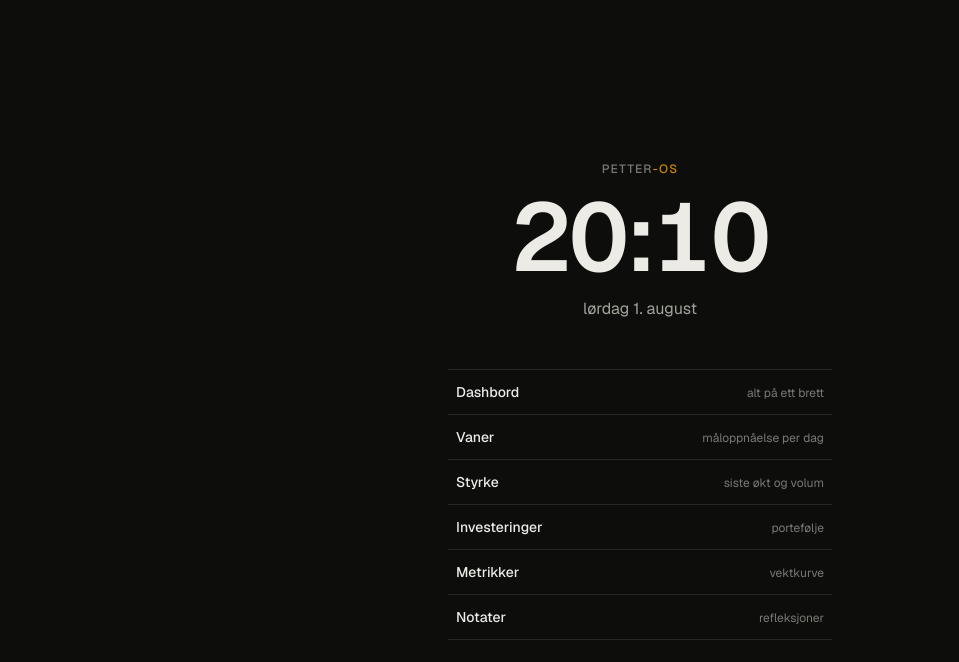
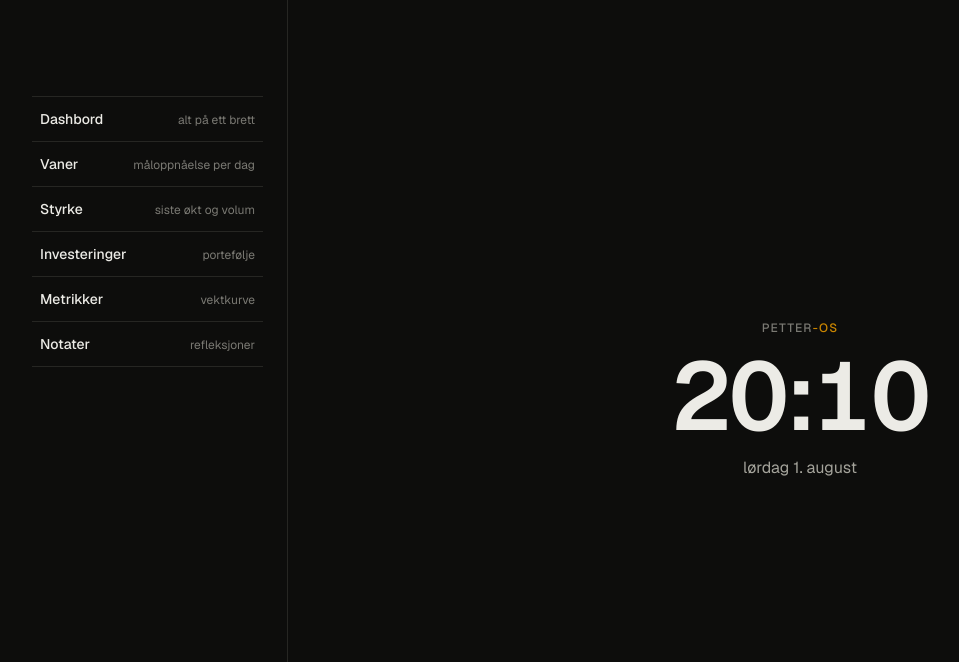
Before and after one commit to Petterbaba/petter-os, a Next.js app: page / in a window 1280 px wide. Shown: the top 662 px of the page, without its empty margins (0-959 px from the left). Built offline with nearby package versions, Linux system fonts and the light colour scheme.

Commit message:
flyttet på meny

```diff
--- a/src/app/page.tsx
+++ b/src/app/page.tsx
@@ -13,17 +13,11 @@ const meny = [
 
 export default function Hjem() {
   return (
-    <main className="flex flex-1 flex-col items-center justify-center gap-12 px-4 py-16">
-      <div className="flex flex-col items-center gap-3 text-center">
-        <p className="text-xs font-medium uppercase tracking-widest text-ink-3">
-          petter<span className="text-accent">-os</span>
-        </p>
-        <p className="min-h-[1em] text-7xl font-semibold leading-none tracking-tight sm:text-8xl">
-          <Klokke />
-        </p>
-        <DagensDato className="text-base text-ink-2" />
-      </div>
-      <nav aria-label="Hovedmeny" className="w-full max-w-sm">
+    <main className="flex flex-1 flex-col items-center justify-center gap-12 px-4 py-16 md:flex-row md:items-stretch md:gap-8 md:p-0">
+      <nav
+        aria-label="Hovedmeny"
+        className="order-2 w-full max-w-sm md:order-none md:w-72 md:shrink-0 md:border-r md:border-edge md:pt-24 md:pr-6 md:pl-8"
+      >
         <ul>
           {meny.map((punkt) => (
             <li key={punkt.href} className="border-t border-edge last:border-b">
@@ -40,6 +34,15 @@ export default function Hjem() {
           ))}
         </ul>
       </nav>
+      <div className="order-1 flex flex-col items-center gap-3 text-center md:order-none md:flex-1 md:self-center">
+        <p className="text-xs font-medium uppercase tracking-widest text-ink-3">
+          petter<span className="text-accent">-os</span>
+        </p>
+        <p className="min-h-[1em] text-7xl font-semibold leading-none tracking-tight sm:text-8xl">
+          <Klokke />
+        </p>
+        <DagensDato className="text-base text-ink-2" />
+      </div>
     </main>
   );
 }
```
